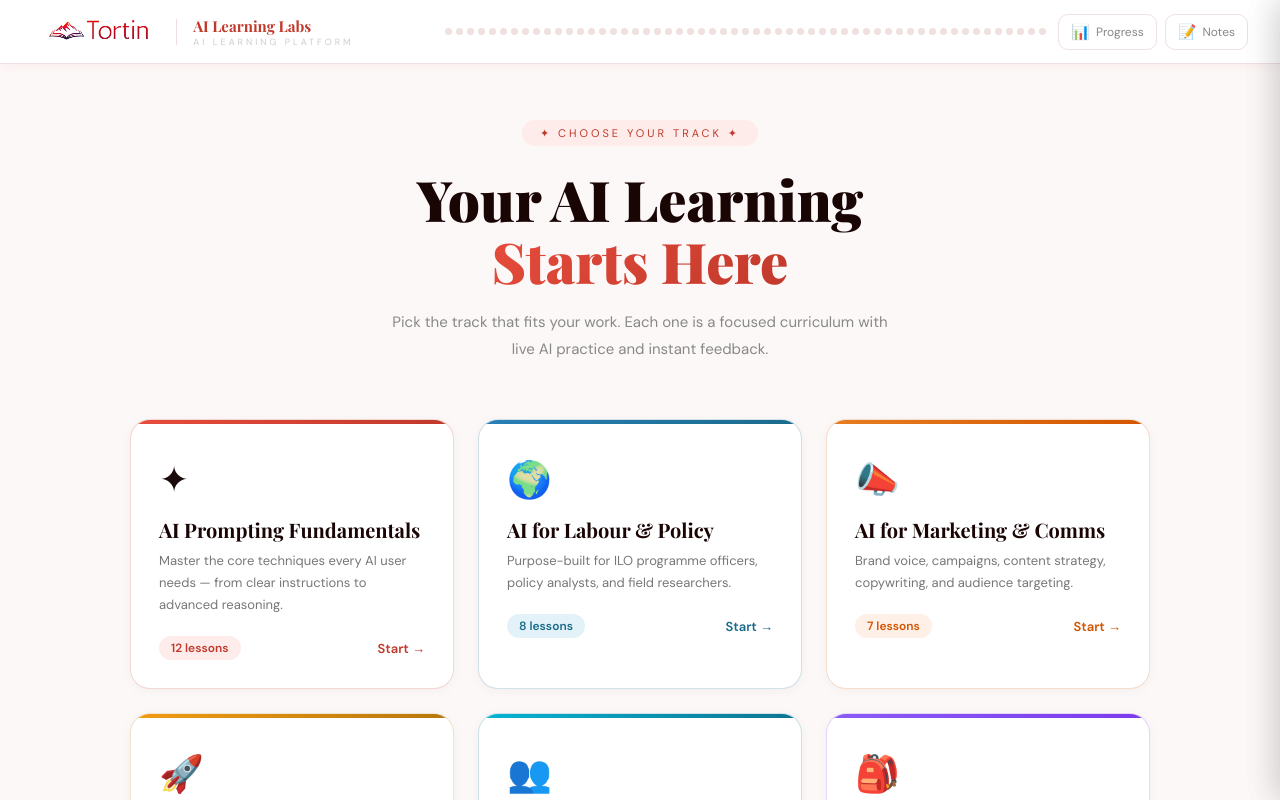
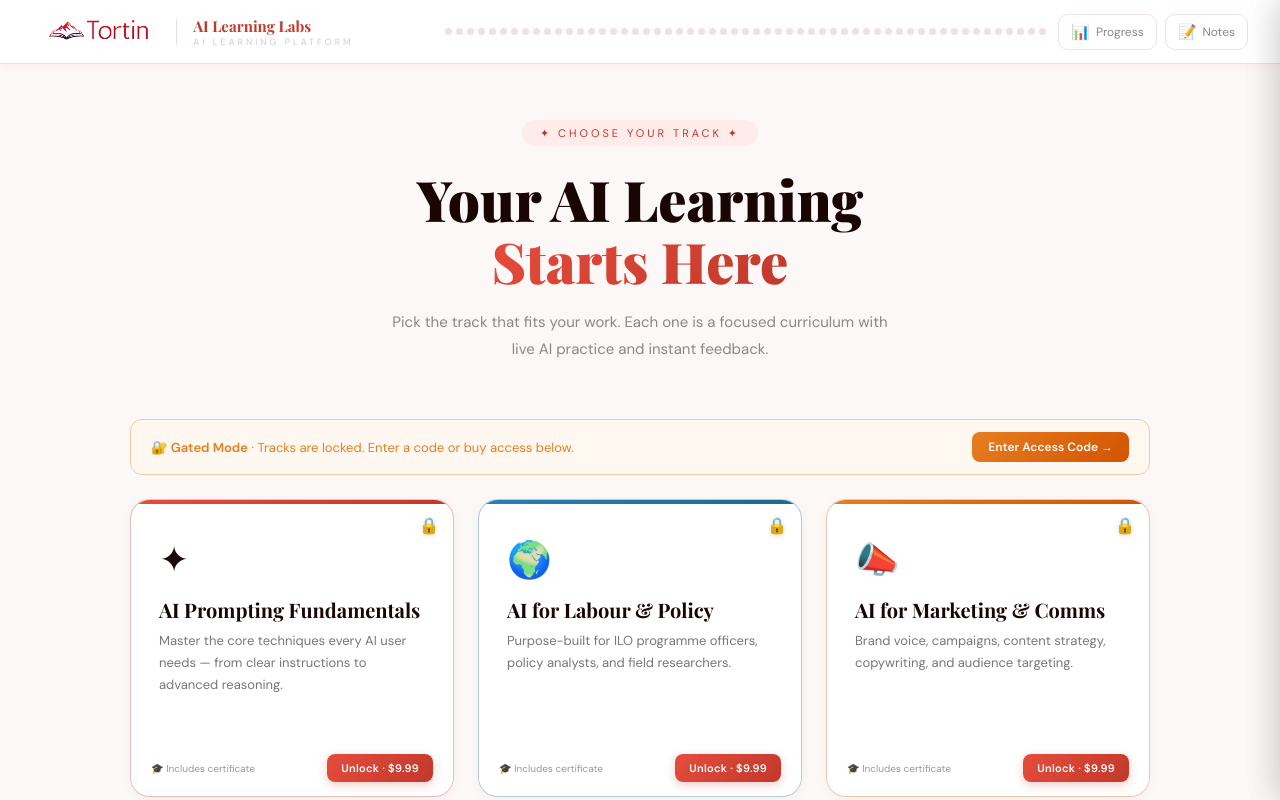
Before and after one commit to ShezGitHub/tortin-prompt-labs, a React (Vite) app: page / in a window 1280 px wide. Shown: the top 800 px of the page. Built offline with nearby package versions, Linux system fonts and the light colour scheme.

Commit message:
feat: make gated mode the default experience
Co-Authored-By: Claude Sonnet 4.6 <noreply@anthropic.com>

```diff
--- a/src/App.jsx
+++ b/src/App.jsx
@@ -2294,7 +2294,7 @@ export default function TortinPromptLabs() {
   const [showScores, setShowScores] = useState(false);
   const [showNotes, setShowNotes] = useState(false);
   const [noteSaved, setNoteSaved] = useState(false);
-  const [demoMode, setDemoMode] = useState(false);
+  const [demoMode, setDemoMode] = useState(true);
   const [logoClicks, setLogoClicks] = useState(0);
   const [unlockedTracks, setUnlockedTracks] = useState([]);
   const [welcomeBanner, setWelcomeBanner] = useState(null);
```
